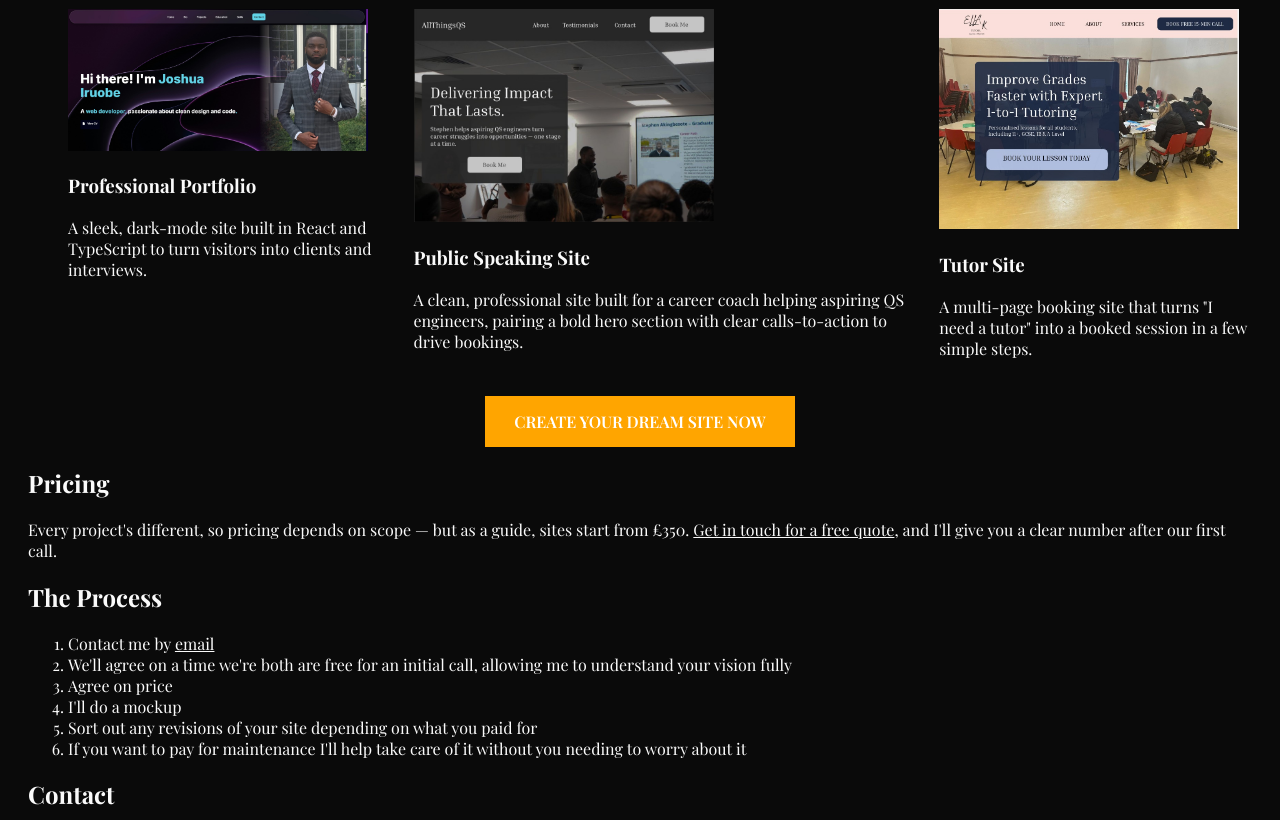
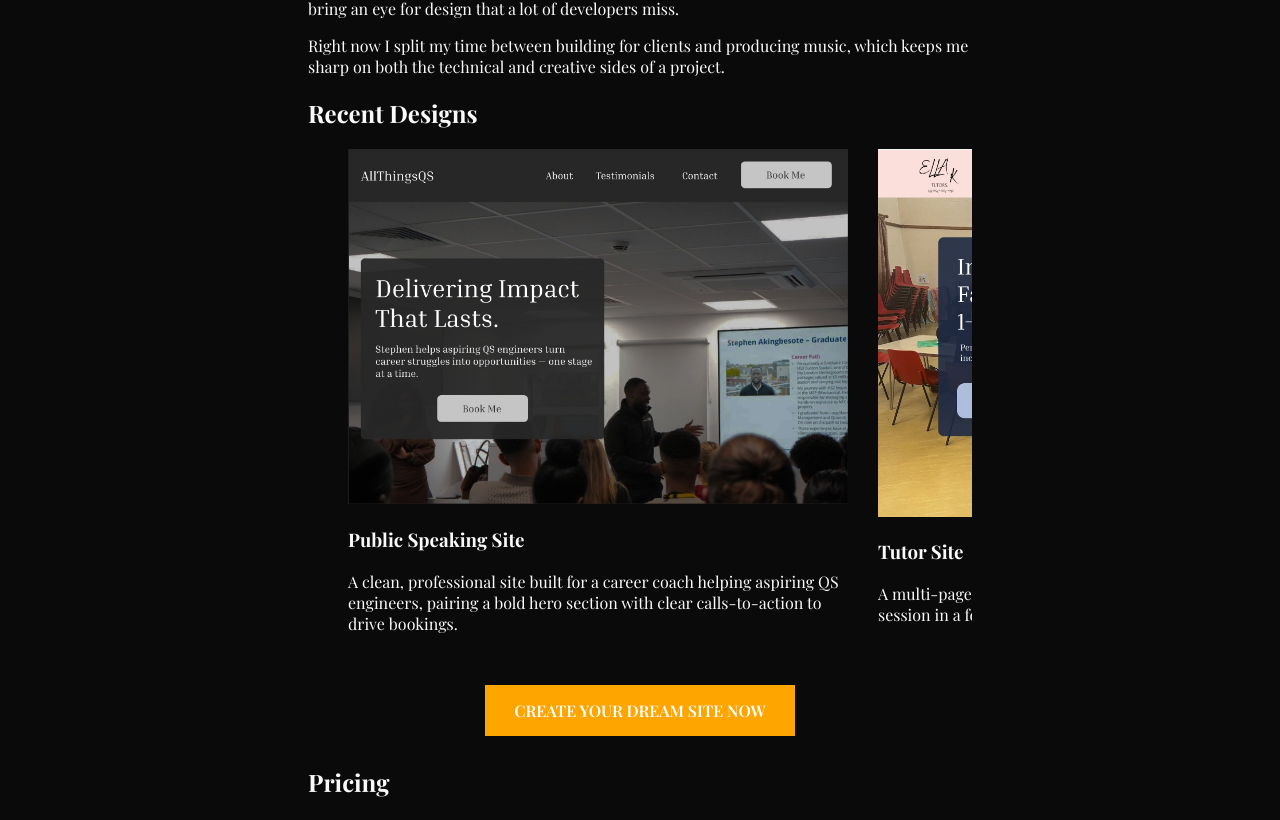
Before and after one commit to iruobej/ji-labs-portfolio, a React (Vite) app: page / in a window 1280 px wide. Shown: the part 697-1517 px from the top of the page. Built offline with nearby package versions, Linux system fonts and the light colour scheme; a web font is replaced by a local one.

Commit message:
added styles to desktop version

```diff
--- a/src/App.css
+++ b/src/App.css
@@ -52,11 +52,10 @@ ul li {
     padding: 15px 20px;
     background-color: orange;
     color: white;
-    margin: 30px auto;
     font-size: medium;
     font-weight: 600;
     display: block;
-    margin: 0 auto;
+    margin: 30px auto;
     width: 270px;
     text-align: center;
     text-decoration: none;
@@ -93,3 +92,24 @@ ul li {
     gap: 30px;
     overflow-x: auto;
 }
+
+@media (min-width: 768px) {
+    body {
+        padding: 0 300px;
+    }
+    .heroCTA {
+        margin: 40px auto;
+    }
+    .project-img {
+        width: 500px;
+    }
+    .heroCTA {
+        transition: all 0.2s ease-in-out;
+    }
+    .heroCTA:hover {
+        transform: scaleX(1.05);
+        border: 2px solid orange;
+        color: orange;
+        background-color: transparent;
+    }
+}
--- a/src/App.jsx
+++ b/src/App.jsx
@@ -46,8 +46,8 @@ function App() {
       <p>Every project's different, so pricing depends on scope — but as a guide, sites start from £350. <a href="mailto:joshuairuobe@gmail.com" target="_blank">Get in touch for a free quote</a>, and I'll give you a clear number after our first call.</p>
       <h2>The Process</h2>
       <ol>
-        <li>Contact me by <a href="mailto:joshuairuobe@gmail.com" target="_blank">email</a></li>
-        <li>We'll agree on a time we're both are free for an initial call, allowing me to understand your vision fully</li>
+        <li>Contact me by <a href="mailto:joshuairuobe@gmail.com" target="_blank">email</a>, or any of the other contact options listed below</li>
+        <li>We'll agree on a time we're both free for an initial call, allowing me to understand your vision fully</li>
         <li>Agree on price</li>
         <li>I'll do a mockup</li>
         <li>Sort out any revisions of your site depending on what you paid for</li>
@@ -58,6 +58,7 @@ function App() {
       <h2>Contact</h2>
       <ul>
         <li><a href="mailto:joshuairuobe@gmail.com" target="_blank">Email</a></li>
+        <li><a href="https://www.linkedin.com/in/joshua-iruobe/" target="_blank">LinkedIn</a></li>
         <li><a href="https://www.instagram.com/ji.labs/" target="_blank">Instagram</a></li>
         <li><a href="http://x.com/JILabsWebDev">X</a></li>
       </ul>
--- a/src/data/projects.js
+++ b/src/data/projects.js
@@ -2,11 +2,6 @@ import portfolio from '../images/portfolio.jpg'
 import allThingsQS from '../images/allThingsQS.jpg'
 import ellaK from '../images/ellaK.jpg'
 export const projects = [
-    {
-        name: 'Professional Portfolio',
-        src: portfolio,
-        desc: 'A sleek, dark-mode site built in React and TypeScript to turn visitors into clients and interviews.'
-    },
     {
         name: 'Public Speaking Site',
         src: allThingsQS,
@@ -16,5 +11,10 @@ export const projects = [
         name: 'Tutor Site',
         src: ellaK,
         desc: 'A multi-page booking site that turns "I need a tutor" into a booked session in a few simple steps.'
+    },
+    {
+        name: 'Professional Portfolio',
+        src: portfolio,
+        desc: 'A sleek, dark-mode site built in React and TypeScript to turn visitors into clients and interviews.'
     }
 ]
```
